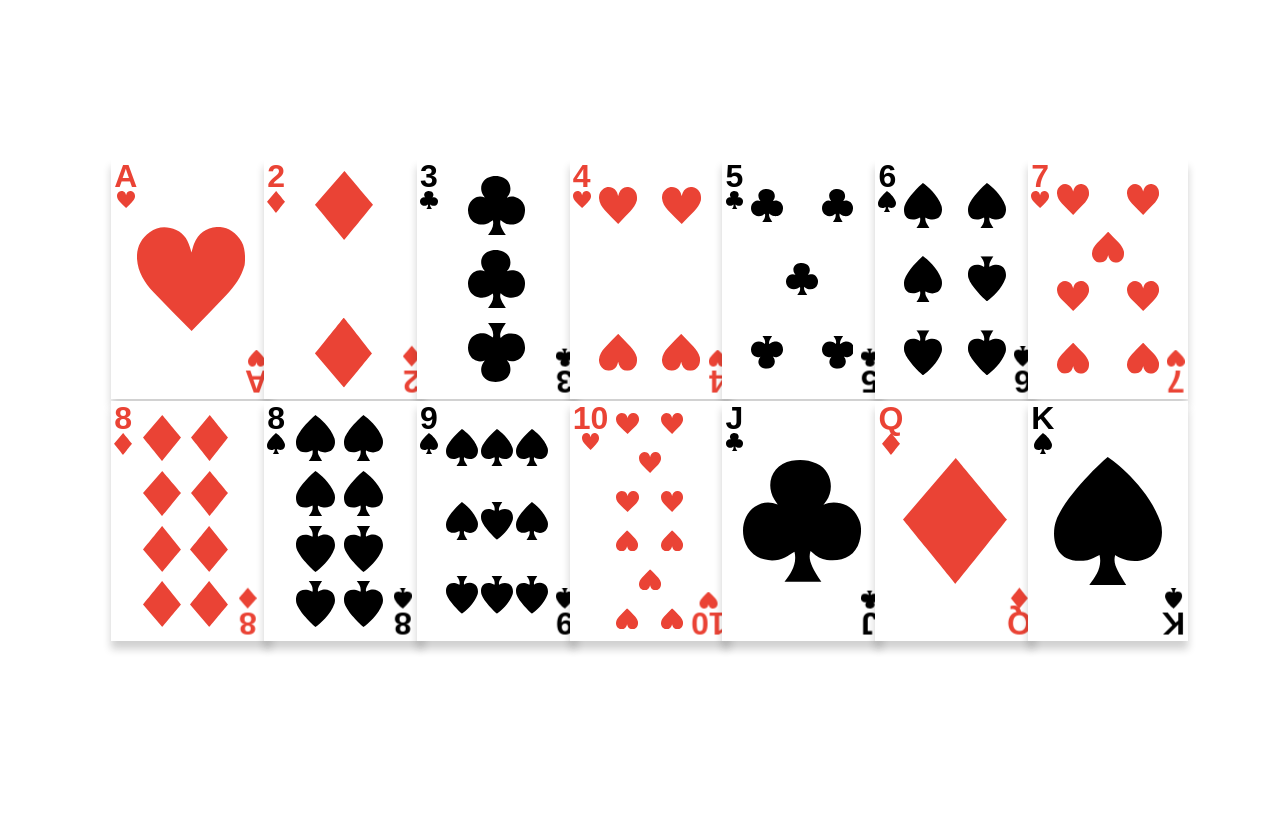
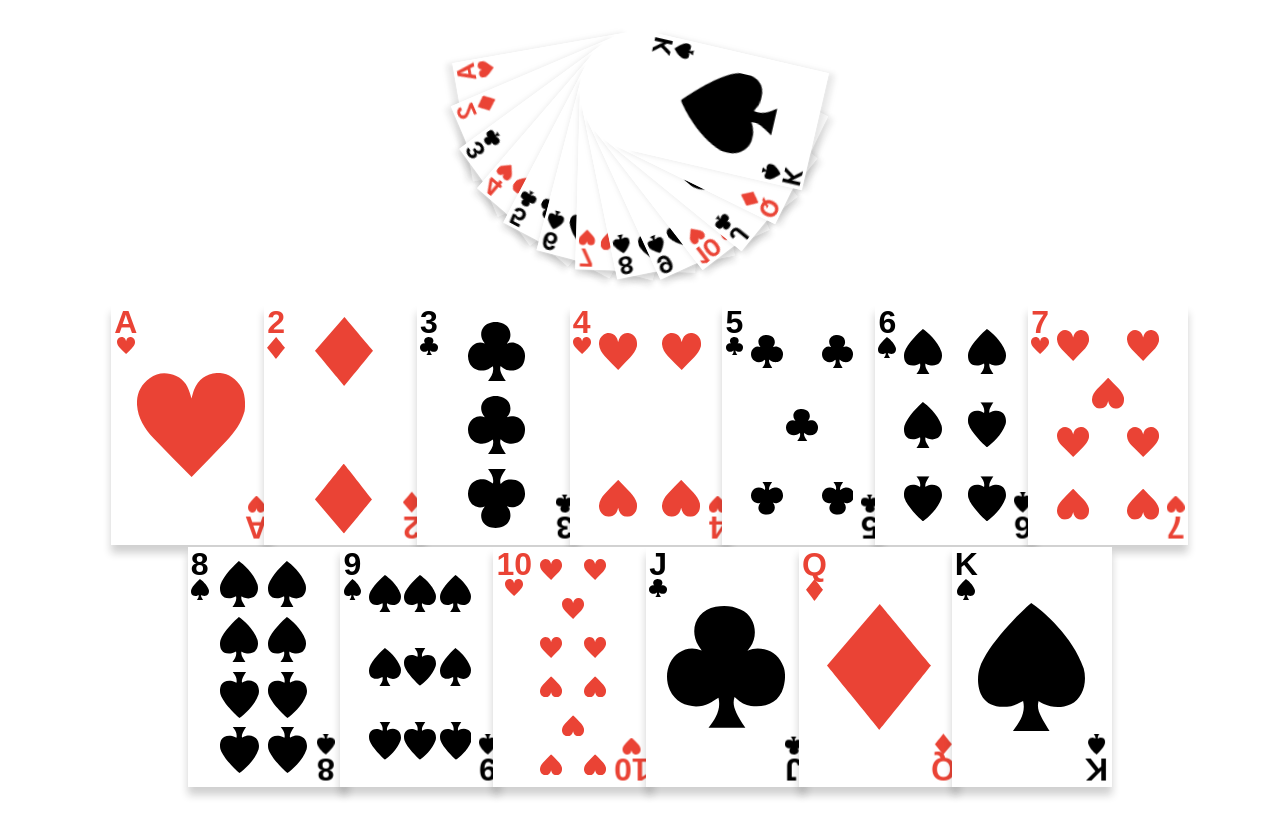
Before and after one commit to mattorchard/go-fish, a React (Create React App) app: page / in a window 1280 px wide. Built offline with nearby package versions, Linux system fonts and the light colour scheme.

Commit message:
Adds opponent hand

```diff
--- a/src/App.js
+++ b/src/App.js
@@ -1,6 +1,7 @@
 import React from 'react';
 import './App.css';
 import Hand from "./components/Hand";
+import OponentHand from "./components/OponentHand";
 
 const defaultHand = [
   {suit: "hearts", rank: "A"},
@@ -10,7 +11,6 @@ const defaultHand = [
   {suit: "clubs", rank: 5},
   {suit: "spades", rank: 6},
   {suit: "hearts", rank: 7},
-  {suit: "diamonds", rank: 8},
   {suit: "spades", rank: 8},
   {suit: "spades", rank: 9},
   {suit: "hearts", rank: 10},
@@ -19,8 +19,14 @@ const defaultHand = [
   {suit: "spades", rank: "K"},
 ];
 
+
 function App() {
   return <>
+    <OponentHand cards={defaultHand}/>
+
+    {/*Stacks*/}
+    {/*<DrawPile cardCount={52}/>*/}
+    {/*Stacks*/}
     <Hand cards={defaultHand}/>
   </>;
 }
--- a/src/components/Card.js
+++ b/src/components/Card.js
@@ -12,7 +12,7 @@ const Pips = ({rank, suit}) => <div className={`pips pips--${rank}`}>{
   Repeat(parseInt(rank), () => <SuitIcon suit={suit}/>)}
 </div>;
 
-const Card = ({suit, rank, flipped=false}) => <div className={`card ${flipped && "card--flipped"}`}>
+const Card = ({suit, rank, flipped=false}) => <div className={`card card-sized ${flipped && "card--flipped"}`}>
   <div className="card__back"/>
   <div className={`card__face ${suit}`}>
       <div className="rank">
--- a/src/components/Cards.css
+++ b/src/components/Cards.css
@@ -5,19 +5,20 @@
 .clubs, .spades {
     color: black;
 }
-.card {
-    user-select: none;
+.card-sized {
     width: 20vmin;
     height: 30vmin;
     min-width: 100px;
     min-height: 150px;
+}
+.card {
+    user-select: none;
     position: relative;
     font-size: 2rem;
     font-weight: bold;
     transform-style: preserve-3d;
     transition: transform 1s ease;
     z-index: 0;
-    box-shadow: 0 .5rem .5rem rgba(20,20,20,.2);
 }
 .card--flipped {
     transform: rotateY(180deg);
--- a/src/components/Hand.css
+++ b/src/components/Hand.css
@@ -3,6 +3,10 @@
     flex-wrap: wrap;
     justify-content: center;
     margin: 2em;
+}
+
+.hand .card {
+    box-shadow: 0 .5rem .5rem rgba(20,20,20,.2);
 }
 
 .hand__slot {
@@ -22,13 +26,22 @@
     transition-delay: 0s;
 }
 
-.hand__slot__collapsing {
-    animation: collapse .5s ease;
-    overflow: hidden;
+
+.opponent-hand {
+    position: relative;
+    transform: scale(.75);
 }
-
-@keyframes collapse {
-    to {
-        width: 0;
-    }
+.opponent-hand .card {
+    box-shadow: 0 .5rem .5rem rgba(20,20,20,.1);
 }
+.opponent-hand__slot {
+    position: absolute;
+    transition: transform .5s ease;
+    top: 0;
+    left: 50%;
+    transform-origin: 50% 0;
+    --child-index: 0;
+    --child-count: 0;
+    --child-ratio: calc(var(--child-index) / var(--child-count));
+    transform: translate(-50%, 25%) rotateZ(80deg) rotateZ(calc(var(--child-ratio) * -170deg));
+}
--- /dev/null
+++ b/src/components/OponentHand.js
@@ -0,0 +1,20 @@
+import React from "react";
+import Card from "./Card";
+
+const OpponentHand = ({cards}) => <ul className="opponent-hand card-sized">{
+  cards.map(({suit, rank}, index) =>
+    <li
+      key={`${rank}-${suit}`}
+      className="opponent-hand__slot"
+      style={{
+        "--child-index": index,
+        "--child-count": cards.length
+      }}>
+      <Card
+        suit={suit}
+        rank={rank}
+        flipped/>
+    </li>
+  )}</ul>;
+
+export default OpponentHand;
--- a/src/index.css
+++ b/src/index.css
@@ -17,3 +17,7 @@ code {
 svg {
   fill: currentColor;
 }
+ul {
+  list-style: none;
+  padding: 0;
+}
```
Also changed, not shown: src/components/Repeat.js (+6 -2 lines).
